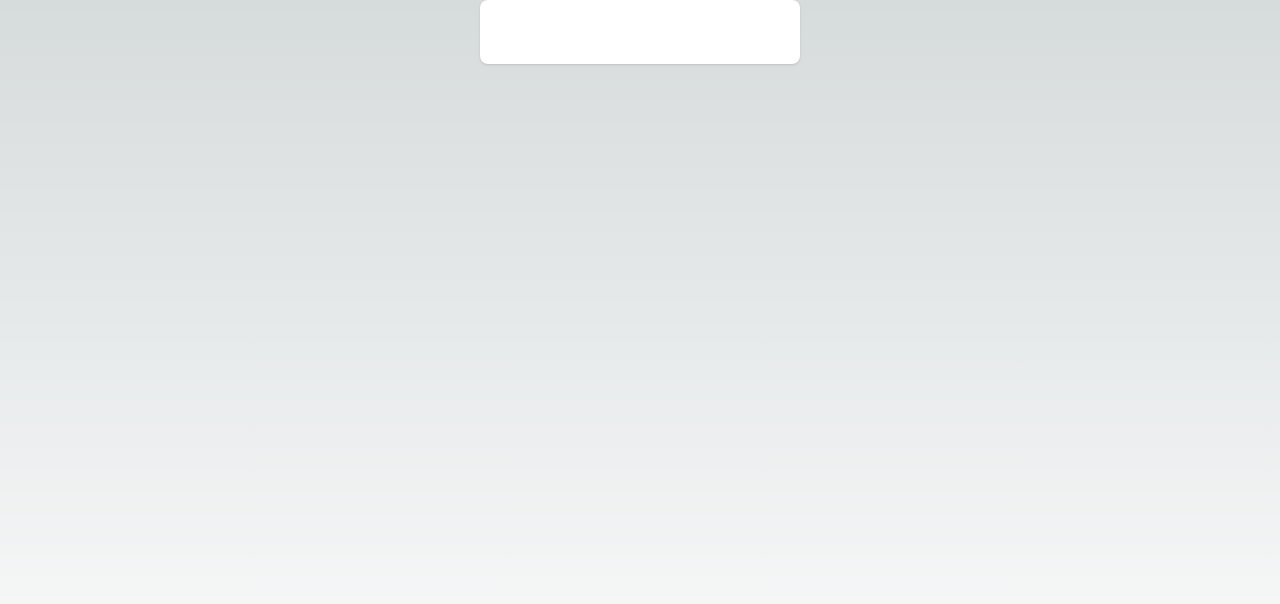
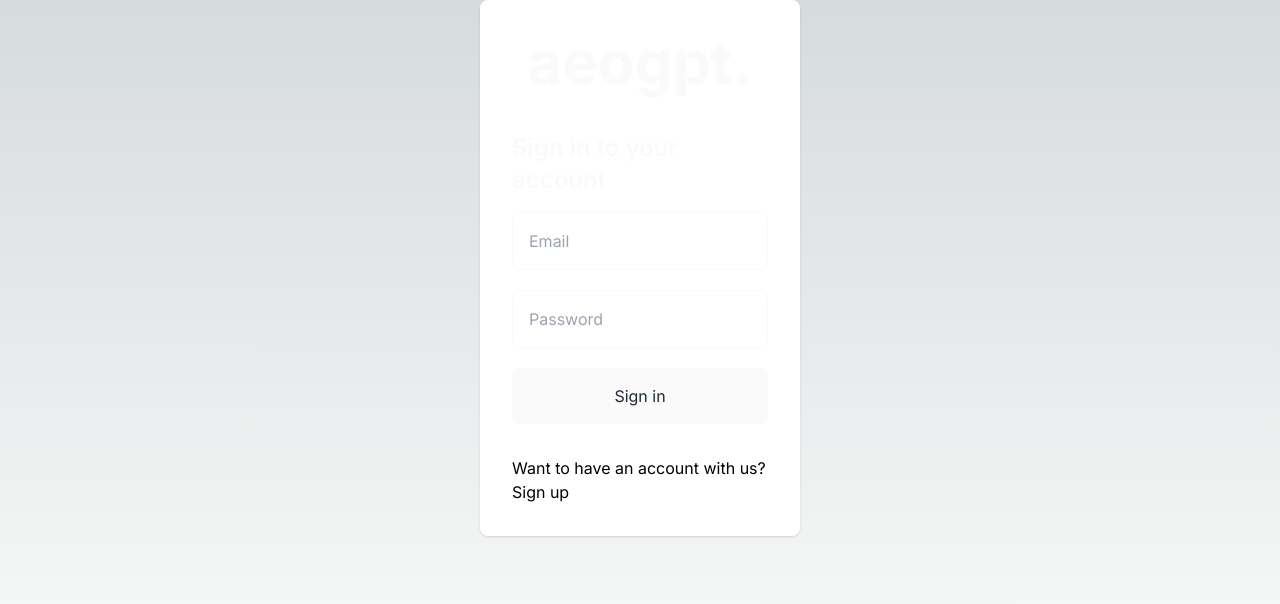
Before and after one commit to harshgoyal7065/gpt-aeos, a Next.js app: page /signup in a window 1280 px wide. Shown: the top 604 px of the page. Built offline with nearby package versions, Linux system fonts and the light colour scheme.

Commit message:
Resolved type issues

```diff
--- a/src/app/(auth)/signup/page.tsx
+++ b/src/app/(auth)/signup/page.tsx
@@ -1,9 +1,9 @@
-import AuthForms from "@/layout/AuthForms"
+import SignInForm from "@/layout/SignInForm"
 
 const Page = () => {
   return (
     <div className="h-screen">
-        <AuthForms />
+        <SignInForm />
     </div>
   )
 }
--- a/src/layout/MainChatArea/MainChatArea.layout.tsx
+++ b/src/layout/MainChatArea/MainChatArea.layout.tsx
@@ -1,3 +1,5 @@
+"use client"
+
 import Button from "@/components/Button";
 import TextInput from "@/components/TextInput";
 
@@ -7,10 +9,10 @@ const MainChatArea = () => {
         <div className="flex-1"></div>
       <div className="w-10/12 m-auto flex gap-5">
         <div className="flex-[4_1_0%]">
-          <TextInput placeholder="Enter your question" />
+          <TextInput placeholder="Enter your question" value="radnome"/>
         </div>
         <div className="flex-[1_1_0%]">
-          <Button text="Submit" />
+          <Button text="Submit" onClick={() => {}}/>
         </div>
       </div>
     </div>
```
